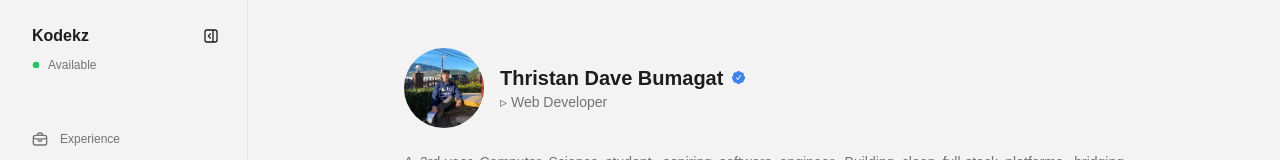
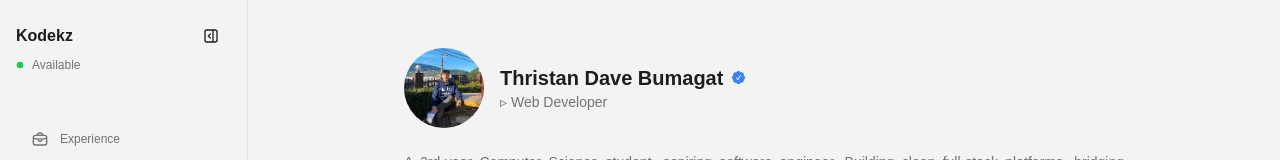
Before and after one commit to 3stannn/kodekz, a React (Vite) app: page / in a window 1280 px wide. Shown: the top 160 px of the page. Built offline with nearby package versions, Linux system fonts and the light colour scheme; a web font is replaced by a local one.

Commit message:
fix desktop navbar padding

```diff
--- a/src/components/layout/Navbar.jsx
+++ b/src/components/layout/Navbar.jsx
@@ -299,7 +299,7 @@ function Navbar() {
                 aria-label="Desktop navigation"
             >
                 <div>
-                    <div className="desktop-nav__bar pl-4">
+                    <div className="desktop-nav__bar">
                         <Link
                             className="desktop-nav__label whitespace-nowrap brand-name"
                             to="/"
@@ -315,7 +315,7 @@ function Navbar() {
                     </div>
 
                     <div id="desktop-menu" className="desktop-nav__content">
-                        <div className="sidebar-availability flex flex-row items-center gap-2 pl-4">
+                        <div className="sidebar-availability flex flex-row items-center gap-2">
                             <svg
                                 width={8}
                                 height={8}
```
